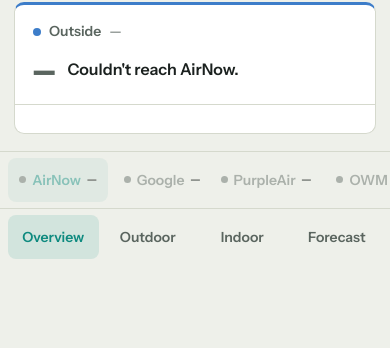
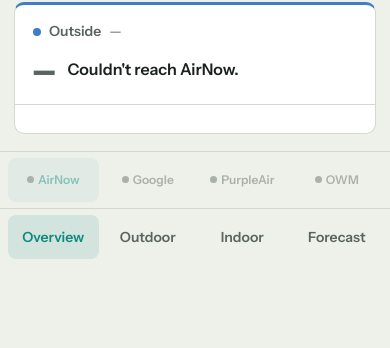
Before and after one commit to ncrosty58/apollo-air1-dashboard, a Flask app: page / in a window 390 px wide. Shown: the part 579-927 px from the top of the page. Run offline with Flask 3, Linux system fonts and the light colour scheme; data that the repository does not hold is empty.

Commit message:
Fit all 4 provider chips in one row on phones instead of scrolling
The chip row needed a horizontal scroll to fit all 4 below ~480px, but
the scroll wasn't visually obvious enough to read as swipeable -- it
just looked cropped/squished. Below that width, chips drop the live
AQI number and tighten padding/gap/type size so all 4 fit with no
scrolling at all; the colored dot alone still flags severity without
the number attached.

Co-Authored-By: Claude Sonnet 5 <noreply@anthropic.com>

```diff
--- a/static/style.css
+++ b/static/style.css
@@ -451,6 +451,17 @@
 .provider-chip[data-unavailable="true"] { opacity: 0.45; }
 .provider-chip .pc-dot { width: 7px; height: 7px; border-radius: 50%; flex: none; background: var(--pc-color, var(--ink-dim)); }
 .provider-chip .pc-aqi { font-family: var(--font-mono); font-variant-numeric: tabular-nums; color: var(--ink); }
+/* Below 480px, 4 chips at their normal size don't fit a phone's width without
+   scrolling, and the scroll wasn't visually obvious enough to read as
+   "swipeable" rather than just cropped. Dropping the live AQI number and
+   tightening the padding/gap/type size gets all 4 into one row with no
+   scrolling at all -- the colored dot alone still says "this one's not
+   Good" even without the number attached. overflow-x stays on as a
+   fallback for anything narrower still. */
+@media (max-width: 480px) {
+  .provider-chip { padding: 12px 2px; gap: 4px; min-width: 0; font-size: 0.75rem; }
+  .provider-chip .pc-aqi { display: none; }
+}
 
 .rack-stat { display: flex; align-items: center; gap: 12px; }
 .rack-aqi {
```
